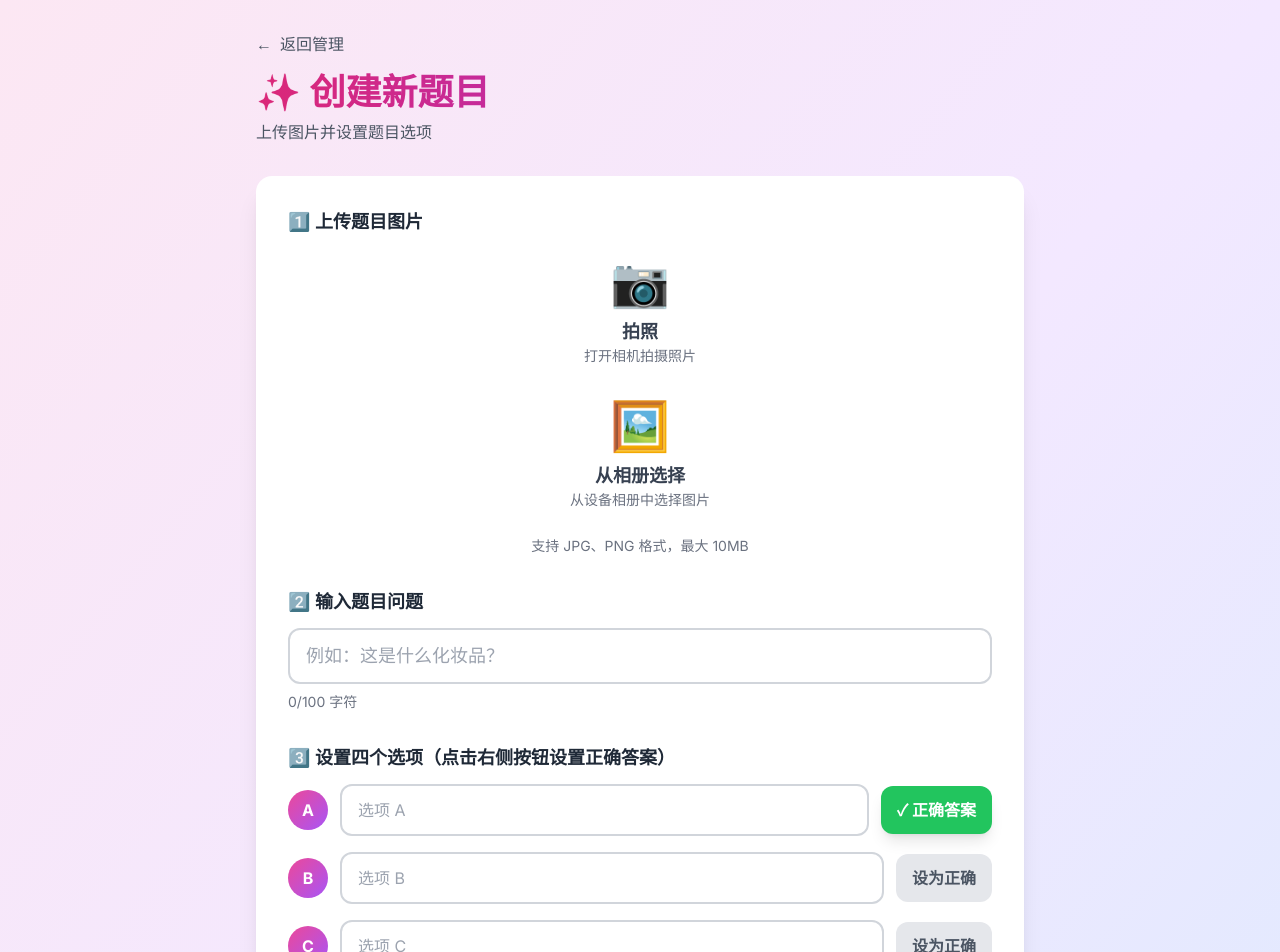
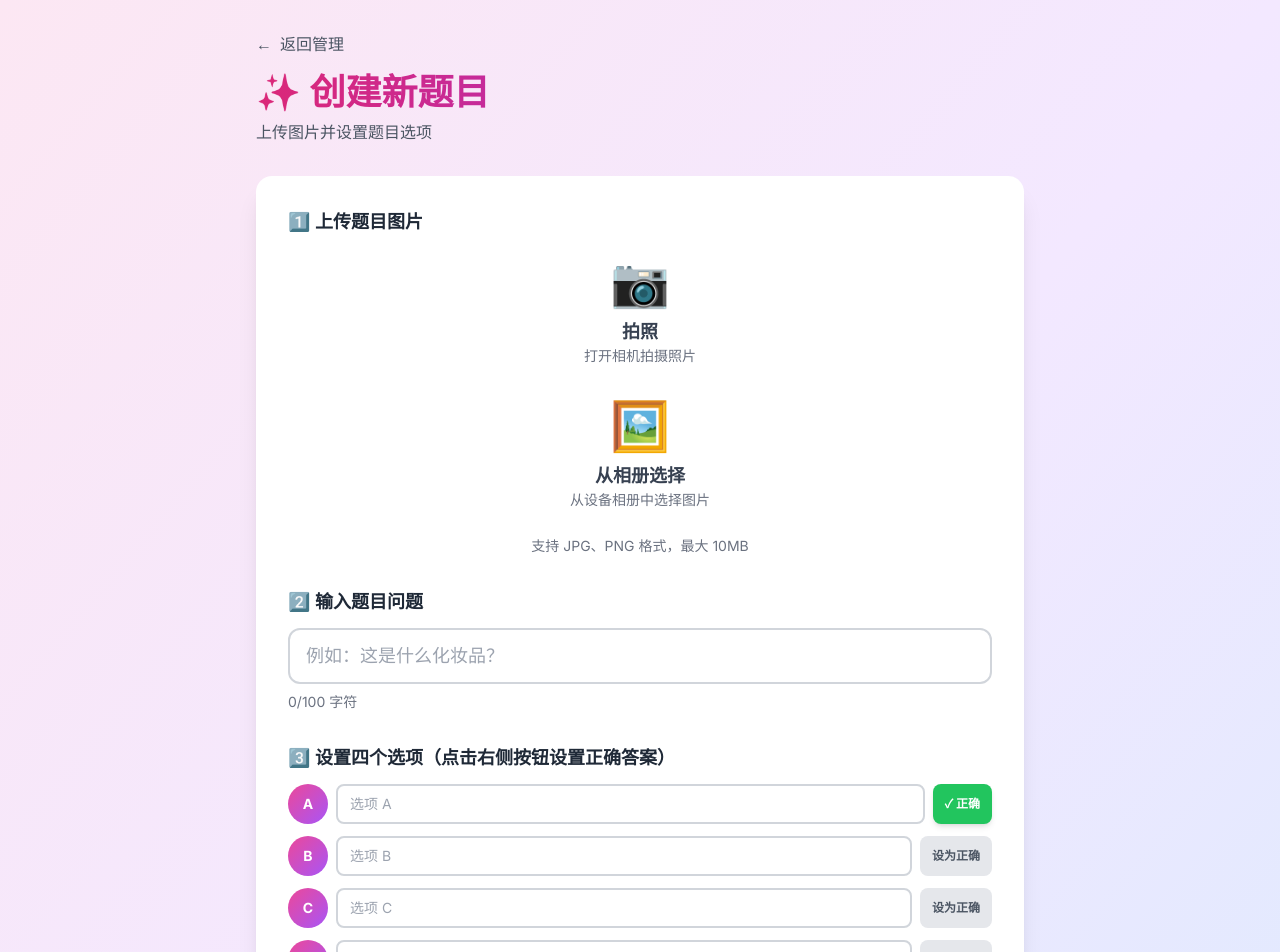
Before and after one commit to Jiawen-Zheng/cosmetics-quiz, a Next.js app: page /custom-quiz/create in a window 1280 px wide. Shown: the top 952 px of the page. Built offline with nearby package versions, Linux system fonts and the light colour scheme.

Commit message:
优化选项设置布局：调整按钮和输入框大小，使界面更紧凑美观

```diff
--- a/src/app/custom-quiz/create/page.tsx
+++ b/src/app/custom-quiz/create/page.tsx
@@ -230,10 +230,10 @@ export default function CreateCustomQuiz() {
             <label className="block text-lg font-semibold text-gray-800 mb-3">
               3️⃣ 设置四个选项（点击右侧按钮设置正确答案）
             </label>
-            <div className="space-y-4">
+            <div className="space-y-3">
               {options.map((option, index) => (
-                <div key={index} className="flex gap-3 items-center">
-                  <div className="flex-shrink-0 w-10 h-10 bg-gradient-to-br from-pink-500 to-purple-500 rounded-full flex items-center justify-center text-white font-bold">
+                <div key={index} className="flex gap-2 items-stretch">
+                  <div className="flex-shrink-0 w-10 h-10 bg-gradient-to-br from-pink-500 to-purple-500 rounded-full flex items-center justify-center text-white font-bold text-sm">
                     {String.fromCharCode(65 + index)}
                   </div>
                   <input
@@ -241,18 +241,18 @@ export default function CreateCustomQuiz() {
                     value={option}
                     onChange={(e) => handleOptionChange(index, e.target.value)}
                     placeholder={`选项 ${String.fromCharCode(65 + index)}`}
-                    className="flex-1 px-4 py-3 border-2 border-gray-300 rounded-xl focus:border-pink-400 focus:outline-none"
+                    className="flex-1 min-w-0 px-3 py-2 border-2 border-gray-300 rounded-lg focus:border-pink-400 focus:outline-none text-sm"
                     maxLength={50}
                   />
                   <button
                     onClick={() => setCorrectAnswer(index)}
-                    className={`px-4 py-3 rounded-xl font-semibold transition-all whitespace-nowrap ${
+                    className={`flex-shrink-0 px-3 py-2 rounded-lg text-xs font-semibold transition-all whitespace-nowrap ${
                       correctAnswer === index
-                        ? 'bg-green-500 text-white shadow-lg'
+                        ? 'bg-green-500 text-white shadow-md'
                         : 'bg-gray-200 text-gray-600 hover:bg-green-100 hover:text-green-700'
                     }`}
                   >
-                    {correctAnswer === index ? '✓ 正确答案' : '设为正确'}
+                    {correctAnswer === index ? '✓ 正确' : '设为正确'}
                   </button>
                 </div>
               ))}
```
